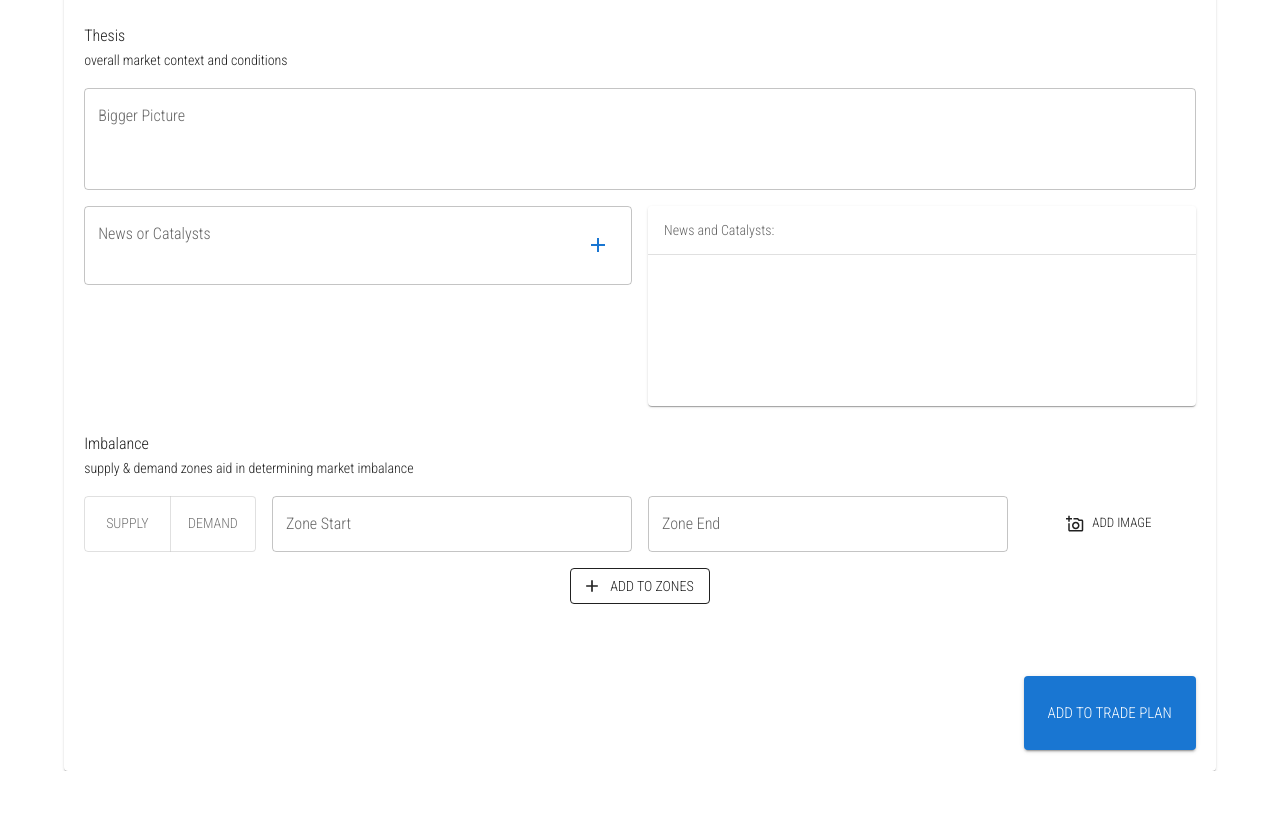
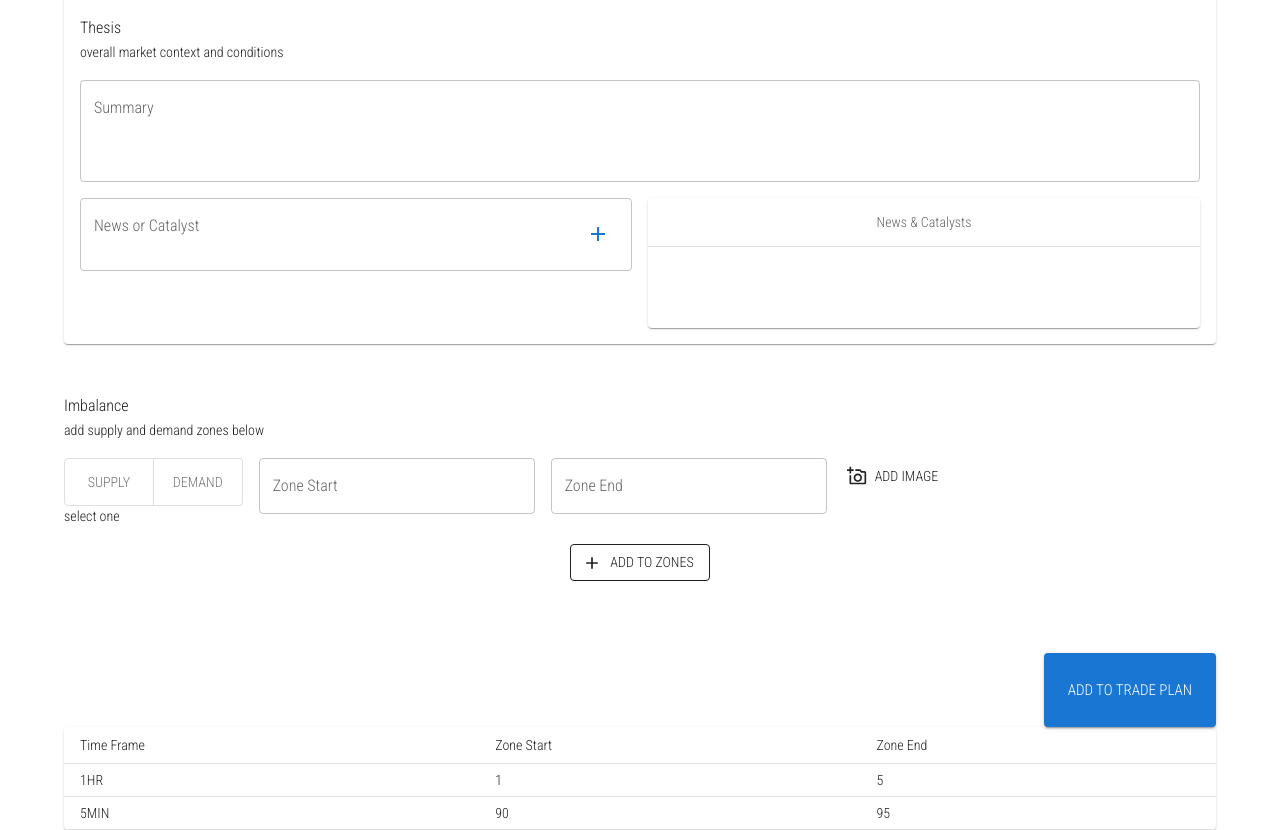
Before and after one commit to oze4/LibreTrader, a React app in the folder frontend/: page /planner in a window 1280 px wide. Shown: the part 294-1124 px from the top of the page. Before the commit the page ends 1065 px from the top, so only its background shows below. Built offline with nearby package versions, Linux system fonts and the light colour scheme.

Commit message:
chore(frontend): start of tradeplanform grid refactor.
adding paper and nested grid container

```diff
--- a/frontend/src/App.js
+++ b/frontend/src/App.js
@@ -8,7 +8,7 @@ export default function App() {
   return (
     <Fragment>
       <Topbar />
-      <Container fluid="true">
+      <Container fluid="true" sx={{ marginTop: "5rem" }}>
         <AppRouter />
       </Container>
     </Fragment>
--- /dev/null
+++ b/frontend/src/components/SimpleTable/index.js
@@ -0,0 +1,57 @@
+import React from "react";
+import PropTypes from "prop-types";
+import { TableContainer, Table, TableHead, TableRow, TableCell, TableBody, Paper } from "@mui/material";
+
+const tableData = {
+  data: [
+    {
+      timeframe: '1HR',
+      start: "1",
+      end: "5"
+    },
+    {
+      start: "90",
+      timeframe: '5MIN',
+      end: "95"
+    }
+  ],
+  columns: [
+    { key: "timeframe", display: "Time Frame" },
+    { key: "start", display: "Zone Start" },
+    { key: "end", display: "Zone End" }
+  ],
+};
+
+export default function SimpleTable({ data = tableData.data, columns = tableData.columns }) {
+  const rows = [];
+  data.forEach(dat => {
+    const row = [];
+    columns.forEach(col => row.push(<TableCell>{dat[col.key]}</TableCell>));
+    rows.push(row);
+  })
+
+  return (
+    <TableContainer component={Paper}>
+      <Table sx={{ minWidth: 650 }} size="small" aria-label="a dense table">
+        <TableHead>
+          <TableRow>
+            {columns.map(col => {
+              return (
+                <TableCell key={`${col.key}:${col.display}`}>{col.display}</TableCell>
+              );
+            })}
+          </TableRow>
+        </TableHead>
+        <TableBody>
+          {rows.map(row => {
+            return (
+              <TableRow>
+                {row}
+              </TableRow>
+            )
+          })}
+        </TableBody>
+      </Table>
+    </TableContainer>
+  );
+}
--- /dev/null
+++ b/frontend/src/components/Topbar/HideOnScroll.js
@@ -0,0 +1,13 @@
+import React from 'react';
+import { useScrollTrigger, Slide } from '@mui/material';
+
+export default function HideOnScroll(props) {
+  const { children } = props;
+  const trigger = useScrollTrigger();
+
+  return (
+    <Slide appear={false} direction="down" in={!trigger}>
+      {children}
+    </Slide>
+  );
+}
--- a/frontend/src/components/Topbar/index.js
+++ b/frontend/src/components/Topbar/index.js
@@ -17,6 +17,8 @@ import {
 import { DarkMode, LightMode } from "@mui/icons-material";
 import { ColorModeContext } from "@/theme";
 import { Link as RouterLink } from "react-router-dom";
+
+import HideOnScroll from "./HideOnScroll";
 
 const pages = [
   { name: "Home", path: "/" },
@@ -44,7 +46,8 @@ export default function TopbarResponsive(props) {
   };
 
   return (
-    <AppBar position="static">
+    <HideOnScroll>
+      <AppBar>
         <Container maxWidth="xl">
           <Toolbar disableGutters>
             <Typography
@@ -146,5 +149,6 @@ export default function TopbarResponsive(props) {
           </Toolbar>
         </Container>
       </AppBar>
+    </HideOnScroll>
   );
 }
--- a/frontend/src/components/TradePlanForm/index.js
+++ b/frontend/src/components/TradePlanForm/index.js
@@ -77,11 +77,11 @@ export default function TradePlan({ onSubmit }) {
   return (
     <>
       <Typography variant="h3">Trade Planner</Typography>
-
       {/**
        * GENERAL INFO
        */}
-      <Grid container spacing={2} marginTop="3vh">
+      <Paper sx={{ padding: "1rem" }}>
+        <Grid container spacing={2}>
           <Grid item xs={12}>
             <Typography variant="subtitle1">General</Typography>
           </Grid>
@@ -96,11 +96,12 @@ export default function TradePlan({ onSubmit }) {
               placeholder="TSLA"
             />
           </Grid>
+        </Grid>
+      </Paper>
       {/* END GENERAL INFO */}
 
-        {/**
-         * THESIS
-         */}
+      <Paper sx={{ padding: "1rem", margin: "1rem 0" }}>
+        <Grid container spacing={2}>
           <Grid item xs={12} marginTop="1vh">
             <Typography variant="subtitle1">Thesis</Typography>
             <Typography variant="subtitle2">overall market context and conditions</Typography>
@@ -112,8 +113,8 @@ export default function TradePlan({ onSubmit }) {
               multiline
               rows={3}
               onChange={(e) => handleTextFieldChange(e, "biggerPicture")}
-            label="Bigger Picture"
-            placeholder="market context/bigger picture"
+              label="Summary"
+              placeholder="market context &amp; conditions/bigger picture"
             />
           </Grid>
           {/* add news or catalyst */}
@@ -121,10 +122,9 @@ export default function TradePlan({ onSubmit }) {
             <TextField
               fullWidth
               multiline
-            rows={2}
               value={newsCatalyst}
               onChange={(e) => setNewsCatalyst(e.target.value)}
-            label="News or Catalysts"
+              label="News or Catalyst"
               placeholder="add news or catalyst, if any"
               InputProps={{
                 endAdornment: (
@@ -142,9 +142,13 @@ export default function TradePlan({ onSubmit }) {
             <Paper
               ref={newsAndCatalystsListRef}
               elevation={1}
-            sx={{ minHeight: "200px", maxHeight: "200px", overflow: "auto" }}
+              sx={{ minHeight: "130px", maxHeight: "200px", overflow: "auto" }}
             >
-            <List subheader={<ListSubheader>News and Catalysts:</ListSubheader>}>
+              <List
+                subheader={
+                  <ListSubheader sx={{ textAlign: "center" }}>News &amp; Catalysts</ListSubheader>
+                }
+              >
                 <Divider />
                 {state.newsAndCatalysts.map((news, index) => {
                   return (
@@ -171,6 +175,14 @@ export default function TradePlan({ onSubmit }) {
               </List>
             </Paper>
           </Grid>
+        </Grid>
+      </Paper>
+
+      <Grid container spacing={2} marginTop="3vh">
+        {/**
+         * THESIS
+         */}
+
         {/* END THESIS */}
 
         {/**
@@ -179,9 +191,7 @@ export default function TradePlan({ onSubmit }) {
         {/* add supply or demand zone */}
         <Grid item xs={12} marginTop="1vh">
           <Typography variant="subtitle1">Imbalance</Typography>
-          <Typography variant="subtitle2">
-            supply &amp; demand zones aid in determining market imbalance
-          </Typography>
+          <Typography variant="subtitle2">add supply and demand zones below</Typography>
         </Grid>
         <Grid item xs={12} md={2} container>
           <ToggleButtonGroup
@@ -194,8 +204,9 @@ export default function TradePlan({ onSubmit }) {
             <ToggleButton value="supply">Supply</ToggleButton>
             <ToggleButton value="demand">Demand</ToggleButton>
           </ToggleButtonGroup>
+          <Typography variant="subtitle2">select one</Typography>
         </Grid>
-        <Grid item xs={6} md={4}>
+        <Grid item xs={6} md={3}>
           <TextField
             fullWidth
             value={zoneStart}
@@ -204,7 +215,7 @@ export default function TradePlan({ onSubmit }) {
             placeholder="zone start price"
           />
         </Grid>
-        <Grid item xs={6} md={4}>
+        <Grid item xs={6} md={3}>
           <TextField
             fullWidth
             value={zoneEnd}
@@ -213,13 +224,11 @@ export default function TradePlan({ onSubmit }) {
             placeholder="zone end price"
           />
         </Grid>
-        <Grid item xs={6} md={2} container>
+        <Grid item xs={6} md={2}>
           <FileUploadButton
-            title="ADD IMAGE"
+            title="add image"
             ButtonProps={{
-              fullWidth: true,
               variant: "text",
-              size: "small",
               color: "inherit",
               startIcon: <AddAPhotoOutlinedIcon />,
             }}
--- a/frontend/src/components/index.js
+++ b/frontend/src/components/index.js
@@ -1,3 +1,4 @@
 export { default as Topbar } from "./Topbar";
 export { default as TradePlanForm } from "./TradePlanForm";
 export { default as FileUploadButton } from "./FileUploadButton";
+export { default as SimpleTable } from "./SimpleTable";
--- a/frontend/src/pages/Planner/index.js
+++ b/frontend/src/pages/Planner/index.js
@@ -1,6 +1,6 @@
 import React, { useState } from "react";
 
-import { TradePlanForm } from "@/components";
+import { TradePlanForm, SimpleTable } from "@/components";
 import { Paper, Box, Grid } from "@mui/material";
 
 export default function Planner() {
@@ -9,11 +9,10 @@ export default function Planner() {
   return (
     <Grid container>
       <Grid item xs={12}>
-        <Paper sx={{ padding: "1.75%", marginTop: "1%" }}>
-          <TradePlanForm onSubmit={(data) => alert(JSON.stringify(data, null, 2))} />
-        </Paper>
+        <TradePlanForm onSubmit={(data) => alert(JSON.stringify(data, null, 2))} />
       </Grid>
       {tradePlans && tradePlans.length && tradePlans.map((tradePlan, index) => {})}
+      <SimpleTable />
     </Grid>
   );
 }
```
Also changed, not shown: frontend/src/components/ImbalanceZone/index.js (deleted, +0 -37 lines). Lines whose indentation alone changed are shown as unchanged.
